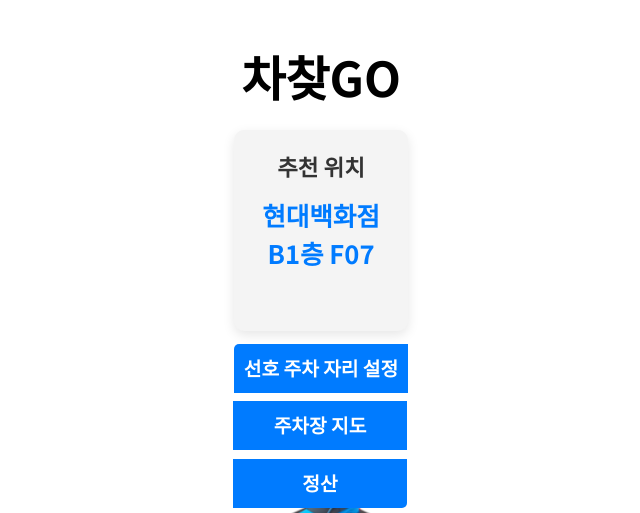
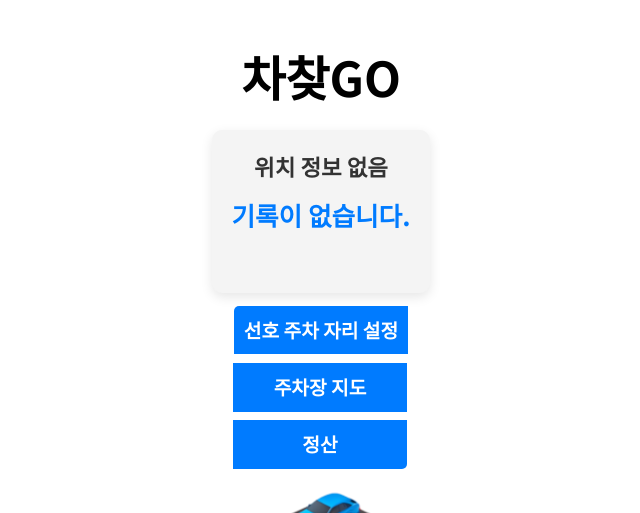
Before and after one commit to dayeon1031/raspi_jmt, a Flask app: page / in a window 1280 px wide. Shown: the part 56-569 px from the top of the page, without its empty margins (319-959 px from the left). Run offline with Flask 3, Linux system fonts and the light colour scheme; some libraries are stand-ins or nearby versions.

Commit message:
Update index.html

```diff
--- a/imsisi/templates/index.html
+++ b/imsisi/templates/index.html
@@ -6,9 +6,24 @@
 
         <!-- 위치 정보 박스 -->
         <div id="location-box" class="location-box">
-            <p id="location-title" class="location-title">추천 위치</p>
-            <p id="location-info" class="location-info">현대백화점<br>B1층 F07</p>
+            {% if record %}
+                <p id="location-title" class="location-title">
+                    {% if record.drive == 1 %}
+                        추천 위치
+                    {% else %}
+                        내 차 위치
+                    {% endif %}
+                </p>
+                <p id="location-info" class="location-info">
+                    {{ record.parking_location if record.parking_location else "추천 가능한 자리가 없습니다." }}
+                </p>
+            {% else %}
+                <p id="location-title" class="location-title">위치 정보 없음</p>
+                <p id="location-info" class="location-info">기록이 없습니다.</p>
+            {% endif %}
         </div>
+
+
 
         <!-- 버튼 그룹 -->
         <div class="btn-group btn-group-vertical mt-3">
@@ -16,28 +31,25 @@
             <a href="{{ url_for('map_view') }}" class="btn btn-secondary btn-block">주차장 지도</a>
             <a href="{{ url_for('payment') }}" class="btn btn-secondary btn-block">정산</a>
         </div>
+
     </div>
 </div>
 {% endblock %}
+
 <script>
-    function updateLocation(status) {
-        const locationTitle = document.getElementById("location-title");
-        const locationInfo = document.getElementById("location-info");
+    function triggerBarrier(action) {
+        console.log(`Button clicked: ${action}`);  // 버튼 클릭 로그
 
-        if (status === "recommend") {
-            locationTitle.textContent = "추천 위치";
-            locationInfo.innerHTML = "현대백화점<br>B1층 F07";
-        } else if (status === "parked") {
-            locationTitle.textContent = "내 차 위치";
-            locationInfo.innerHTML = "현대백화점<br>B1층 F07";
-        } else {
-            locationTitle.textContent = "";
-            locationInfo.innerHTML = "";
-        }
+        fetch(`/barrier?type=${action}`, {
+            method: 'POST',
+            headers: { 'Content-Type': 'application/json' }
+        })
+        .then(response => response.json())
+        .then(data => {
+            console.log('Server response:', data);  // 서버 응답 로그
+            alert(data.message);
+            location.reload();
+        })
+        .catch(error => console.error('Error:', error));  // 에러 로그
     }
-
-    // 주차장 진입, 주차 완료, 주차장 외부 상태 업데이트 예시:
-    // updateLocation("recommend"); // 추천 위치일 때
-    // updateLocation("parked");    // 주차 완료일 때
-    // updateLocation("default");   // 주차장 외부일 때
 </script>
```
